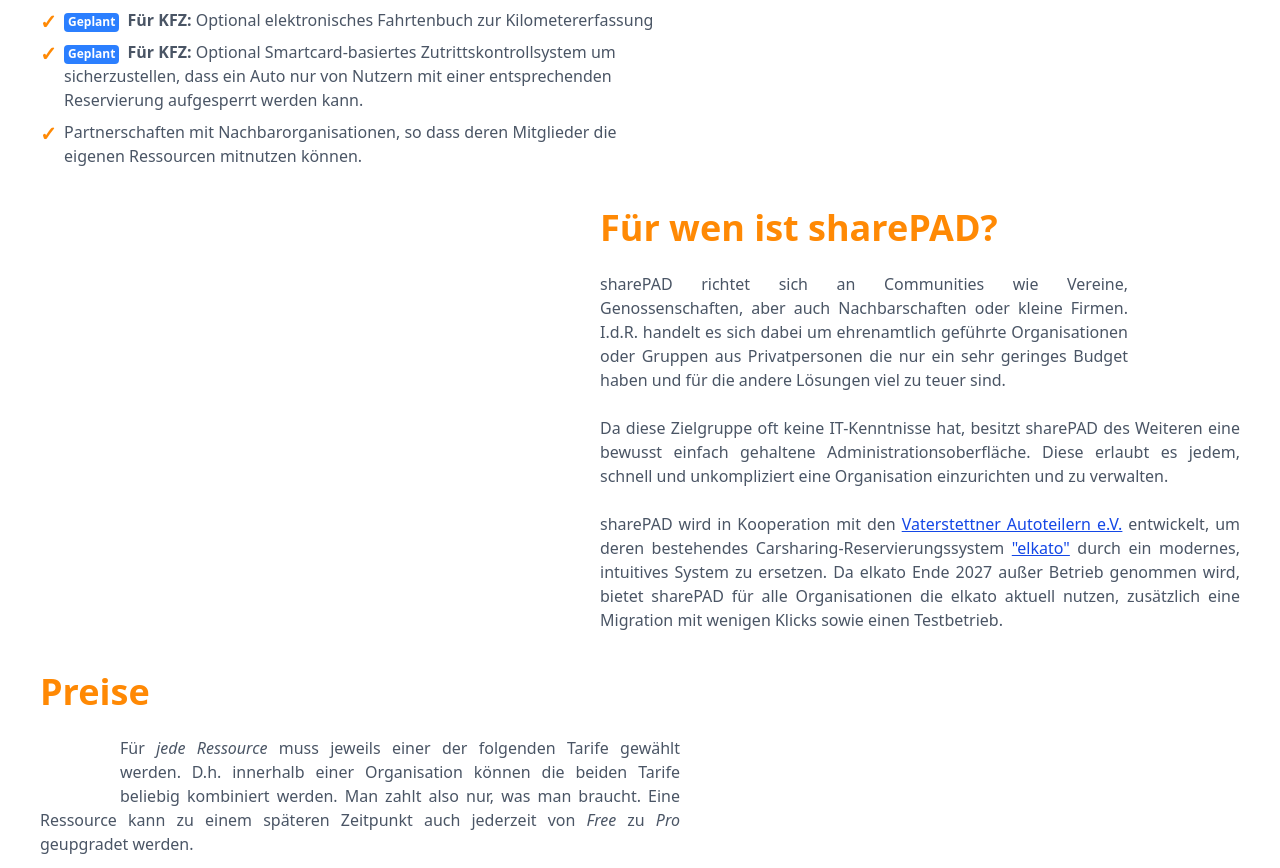
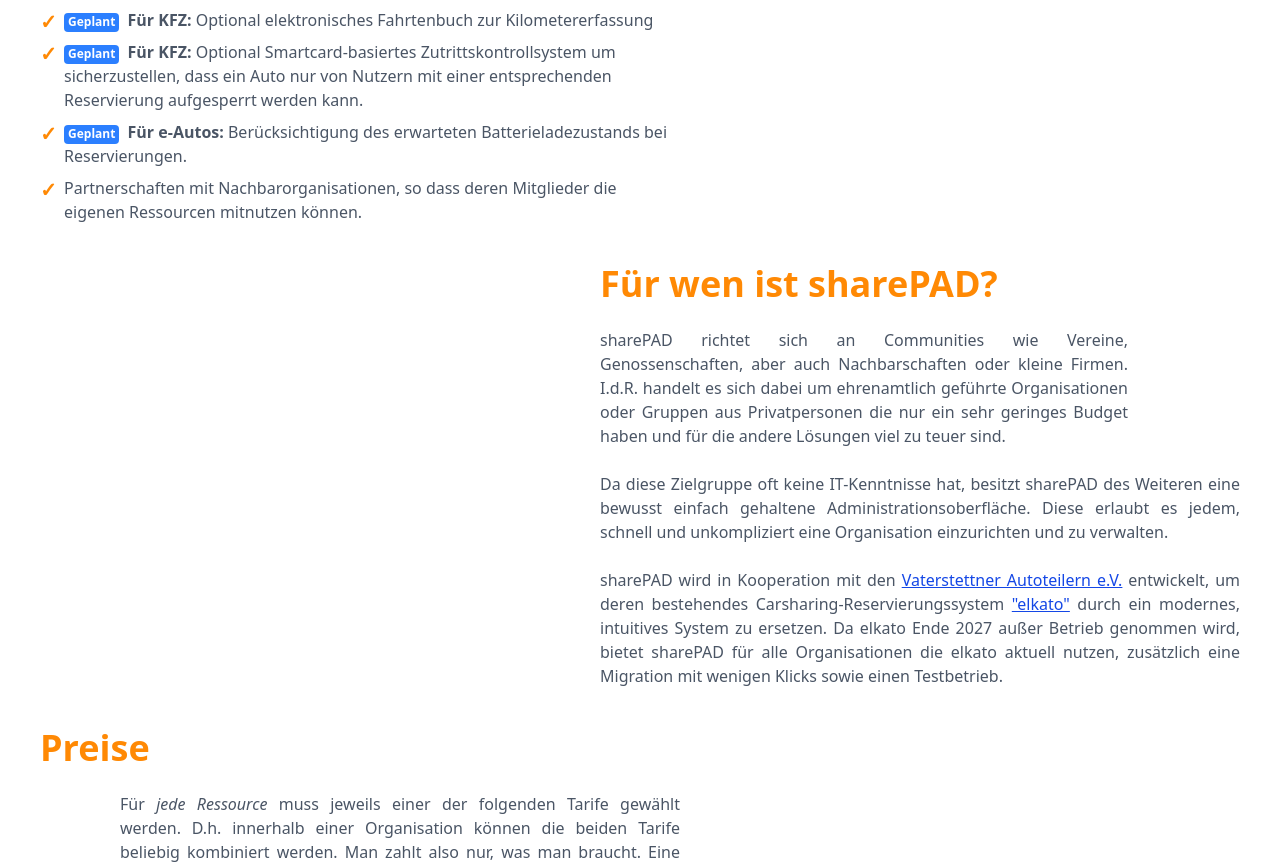
Before and after one commit to sharepad-de/sharepad-de.github.io, a SvelteKit app: page / in a window 1280 px wide. Shown: the part 1808-2676 px from the top of the page. Built offline with nearby package versions, Linux system fonts and the light colour scheme; some icons are missing.

Commit message:
Extended by comment for BEV optimized reservations

```diff
--- a/src/routes/+page.svelte
+++ b/src/routes/+page.svelte
@@ -66,6 +66,11 @@
 			<span class="font-bold">Für KFZ:</span> Optional Smartcard-basiertes Zutrittskontrollsystem um
 			sicherzustellen, dass ein Auto nur von Nutzern mit einer entsprechenden Reservierung aufgesperrt
 			werden kann.
+		</LI>
+		<LI>
+			<Badge title="Geplant" />
+			<span class="font-bold">Für e-Autos:</span> Berücksichtigung des erwarteten Batterieladezustands
+			bei Reservierungen.
 		</LI>
 		<LI>
 			Partnerschaften mit Nachbarorganisationen, so dass deren Mitglieder die eigenen Ressourcen
```
